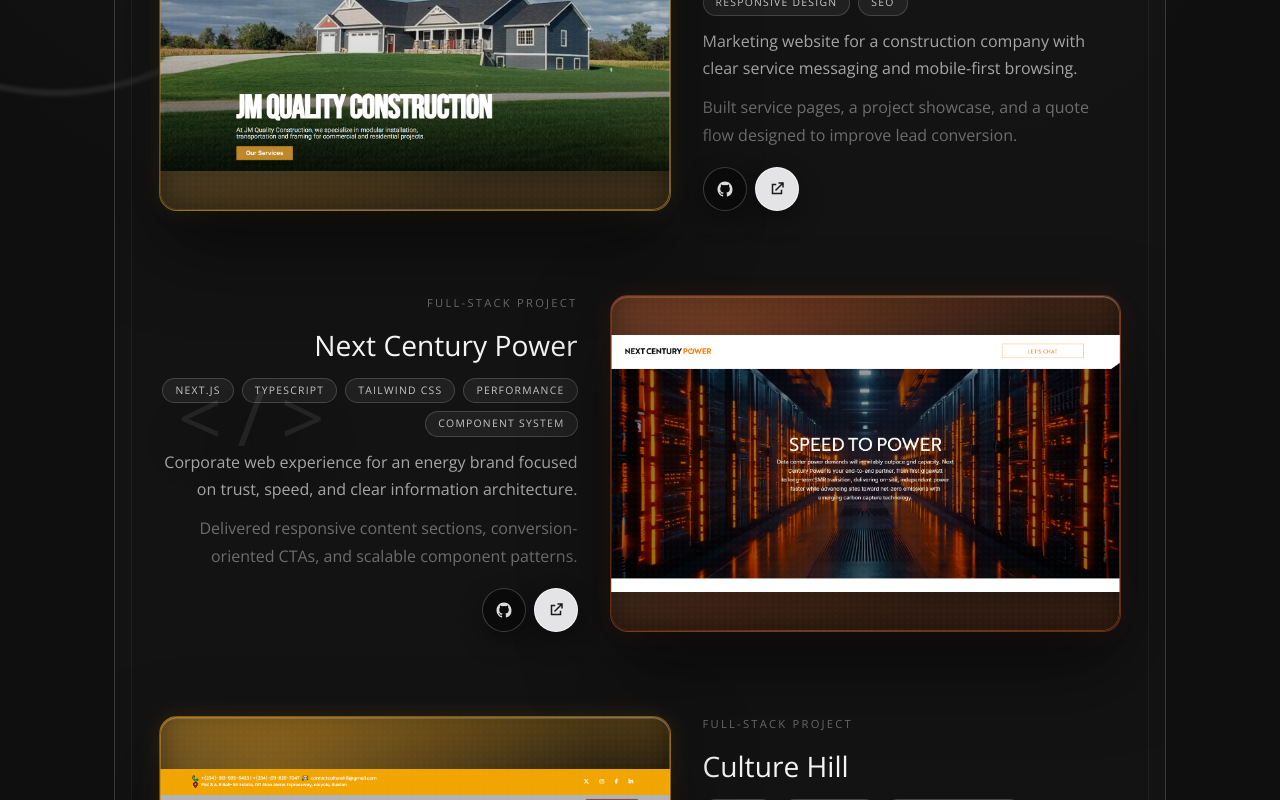
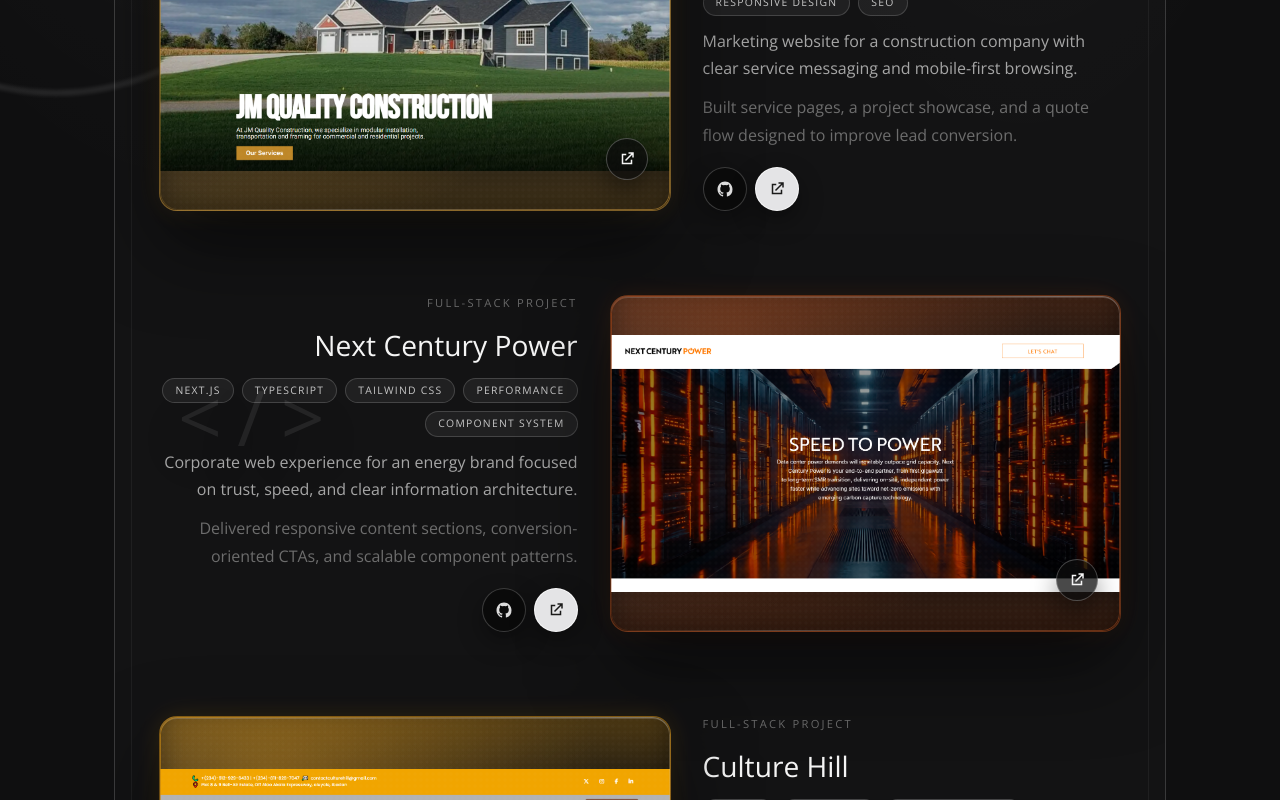
Before and after one commit to AkinyemiVictor/victor-portfolio, a Next.js app: page / in a window 1280 px wide. Shown: the part 1800-2600 px from the top of the page. Built offline with nearby package versions, Linux system fonts and the light colour scheme.

Commit message:
18th commit

```diff
--- a/app/page.tsx
+++ b/app/page.tsx
@@ -552,6 +552,7 @@
                 >
                   <ProjectVisual
                     layout={project.layout}
+                    liveLink={project.links.live}
                     thumbnail={project.thumbnail}
                     title={project.title}
                   />
```
